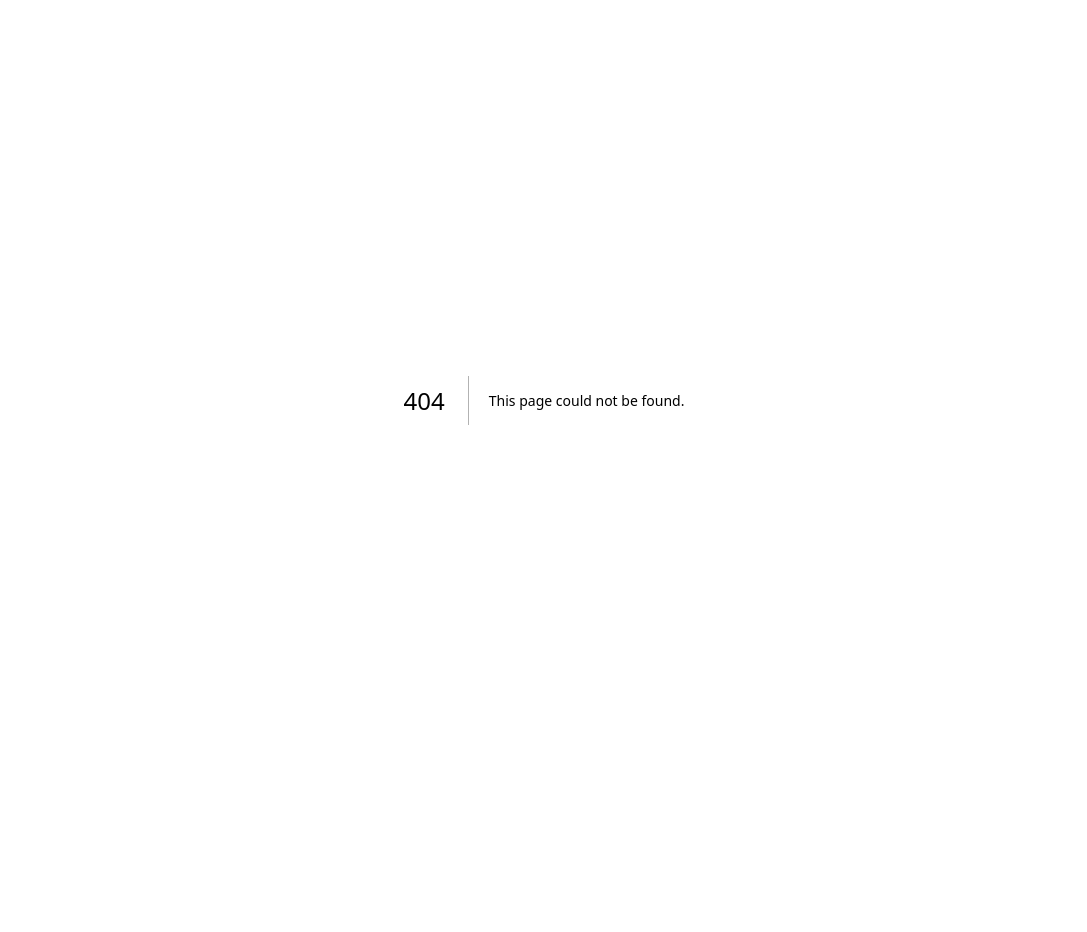
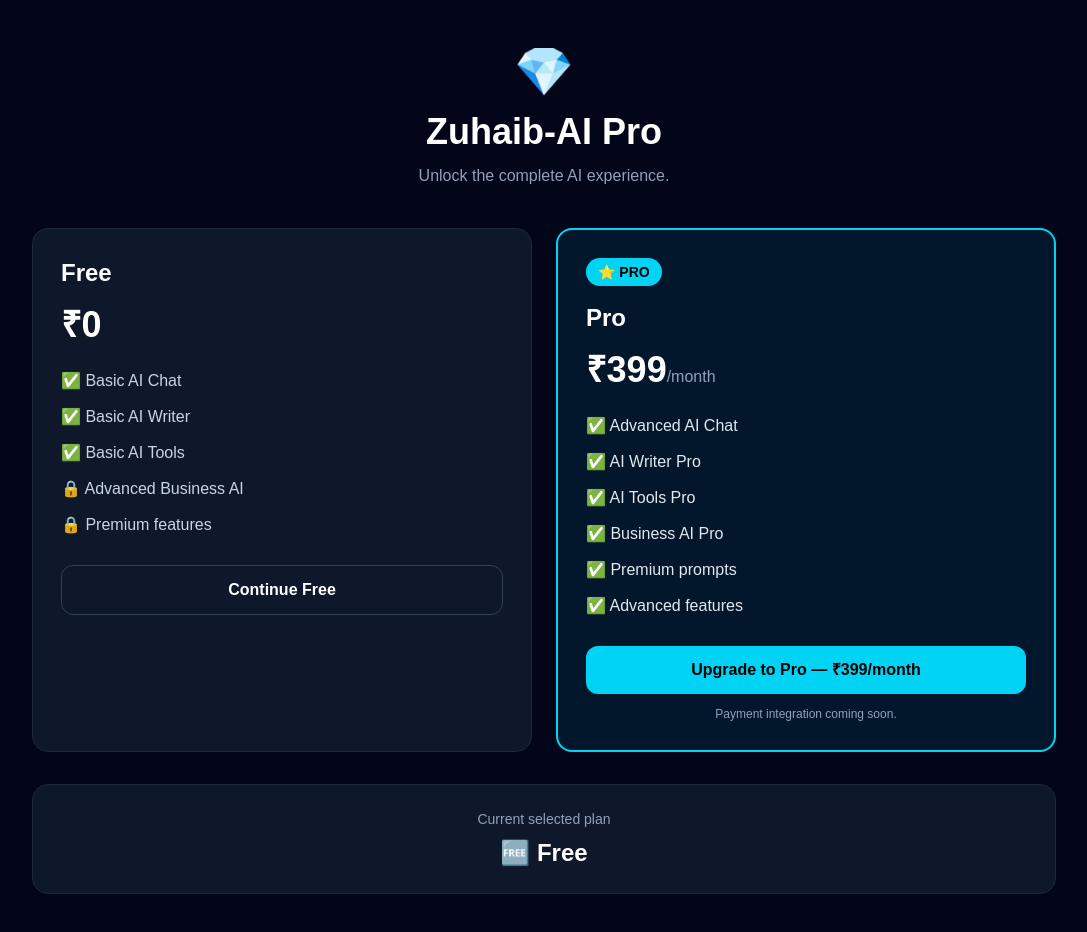
Before and after one commit to syedzuhaib072-max/zuhaib-AI, a Next.js app: page /proaccesss in a window 1280 px wide. Before the commit this address had no page. Shown: the top 932 px of the page, without its empty margins (96-1183 px from the left). Before the commit the page ends 800 px from the top, so only its background shows below. Built offline with nearby package versions, Linux system fonts and the light colour scheme.

Commit message:
Add Pro access protection

```diff
--- a/app/business/page.tsx
+++ b/app/business/page.tsx
@@ -1,6 +1,7 @@
 "use client";
 
-import { useState } from "react";
+import { useEffect, useState } from "react";
+import { isProUser } from "@/lib/proAccess";
 
 const businessTools = [
   {
@@ -54,10 +55,15 @@ const businessTools = [
 ];
 
 export default function BusinessPage() {
+  const [isPro, setIsPro] = useState(false);
   const [selectedTool, setSelectedTool] = useState(businessTools[0]);
   const [input, setInput] = useState("");
   const [result, setResult] = useState("");
   const [loading, setLoading] = useState(false);
+
+  useEffect(() => {
+    setIsPro(isProUser());
+  }, []);
 
   async function runBusinessAI() {
     if (!input.trim() || loading) return;
@@ -113,6 +119,44 @@ Give a practical, clear, professional answer that a small business owner can act
     setResult("");
   }
 
+  /* PRO LOCK */
+  if (!isPro) {
+    return (
+      <main className="min-h-screen bg-slate-950 px-5 py-12 text-white">
+        <div className="mx-auto max-w-xl text-center">
+          <div className="text-6xl">🔒</div>
+
+          <h1 className="mt-5 text-4xl font-bold">
+            Business AI Pro
+          </h1>
+
+          <p className="mt-4 text-slate-400">
+            This feature is available with Zuhaib-AI Pro.
+          </p>
+
+          <p className="mt-5 text-3xl font-bold">
+            ₹399
+            <span className="text-base font-normal text-slate-400">
+              /month
+            </span>
+          </p>
+
+          <a
+            href="/proaccesss"
+            className="mt-7 inline-block rounded-xl bg-cyan-400 px-7 py-3 font-bold text-black hover:bg-cyan-300"
+          >
+            💎 Upgrade to Pro
+          </a>
+
+          <p className="mt-4 text-xs text-slate-500">
+            Payment integration coming soon.
+          </p>
+        </div>
+      </main>
+    );
+  }
+
+  /* PRO BUSINESS AI */
   return (
     <main className="min-h-screen bg-slate-950 text-white">
       <div className="mx-auto max-w-6xl px-5 py-10">
@@ -128,6 +172,12 @@ Give a practical, clear, professional answer that a small business owner can act
           <p className="mt-3 text-slate-400">
             AI-powered tools to help you plan, market and grow your business.
           </p>
+
+          <div className="mt-4">
+            <span className="rounded-full border border-cyan-500/30 bg-cyan-500/10 px-4 py-2 text-sm text-cyan-300">
+              💎 Pro Active
+            </span>
+          </div>
         </div>
 
         {/* Business tools */}
--- /dev/null
+++ b/app/proaccesss/page.tsx
@@ -0,0 +1,99 @@
+"use client";
+
+import { useState } from "react";
+
+export default function ProAccessPage() {
+  const [plan, setPlan] = useState("Free");
+
+  return (
+    <main className="min-h-screen bg-slate-950 px-5 py-12 text-white">
+      <div className="mx-auto max-w-5xl">
+        <div className="text-center">
+          <div className="text-5xl">💎</div>
+
+          <h1 className="mt-4 text-4xl font-bold">
+            Zuhaib-AI Pro
+          </h1>
+
+          <p className="mt-3 text-slate-400">
+            Unlock the complete AI experience.
+          </p>
+        </div>
+
+        <div className="mt-10 grid gap-6 md:grid-cols-2">
+
+          {/* FREE */}
+          <div className="rounded-2xl border border-slate-800 bg-slate-900 p-7">
+            <h2 className="text-2xl font-bold">Free</h2>
+
+            <p className="mt-4 text-4xl font-bold">₹0</p>
+
+            <div className="mt-6 space-y-3 text-slate-300">
+              <p>✅ Basic AI Chat</p>
+              <p>✅ Basic AI Writer</p>
+              <p>✅ Basic AI Tools</p>
+              <p>🔒 Advanced Business AI</p>
+              <p>🔒 Premium features</p>
+            </div>
+
+            <button
+              onClick={() => setPlan("Free")}
+              className="mt-7 w-full rounded-xl border border-slate-700 px-5 py-3 font-bold hover:bg-slate-800"
+            >
+              Continue Free
+            </button>
+          </div>
+
+          {/* PRO */}
+          <div className="rounded-2xl border-2 border-cyan-400 bg-cyan-500/10 p-7">
+            <div className="inline-block rounded-full bg-cyan-400 px-3 py-1 text-sm font-bold text-black">
+              ⭐ PRO
+            </div>
+
+            <h2 className="mt-4 text-2xl font-bold">Pro</h2>
+
+            <p className="mt-4 text-4xl font-bold">
+              ₹399
+              <span className="text-base font-normal text-slate-400">
+                /month
+              </span>
+            </p>
+
+            <div className="mt-6 space-y-3 text-slate-200">
+              <p>✅ Advanced AI Chat</p>
+              <p>✅ AI Writer Pro</p>
+              <p>✅ AI Tools Pro</p>
+              <p>✅ Business AI Pro</p>
+              <p>✅ Premium prompts</p>
+              <p>✅ Advanced features</p>
+            </div>
+
+            <button
+             onClick={() => {
+  localStorage.setItem("zuhaib_pro", "true");
+  setPlan("Pro");
+}}
+              className="mt-7 w-full rounded-xl bg-cyan-400 px-5 py-3 font-bold text-black hover:bg-cyan-300"
+            >
+              Upgrade to Pro — ₹399/month
+            </button>
+
+            <p className="mt-3 text-center text-xs text-slate-400">
+              Payment integration coming soon.
+            </p>
+          </div>
+        </div>
+
+        <div className="mt-8 rounded-2xl border border-slate-800 bg-slate-900 p-6 text-center">
+          <p className="text-sm text-slate-400">
+            Current selected plan
+          </p>
+
+          <p className="mt-2 text-2xl font-bold">
+            {plan === "Pro" ? "💎 Pro" : "🆓 Free"}
+          </p>
+        </div>
+      </div>
+    </main>
+  );
+}
--- /dev/null
+++ b/lib/proAccess.ts
@@ -0,0 +1,19 @@
+export function isProUser(): boolean {
+  if (typeof window === "undefined") {
+    return false;
+  }
+
+  return localStorage.getItem("zuhaib_pro") === "true";
+}
+
+export function activateProDemo(): void {
+  if (typeof window !== "undefined") {
+    localStorage.setItem("zuhaib_pro", "true");
+  }
+}
+
+export function deactivateProDemo(): void {
+  if (typeof window !== "undefined") {
+    localStorage.removeItem("zuhaib_pro");
+  }
+}
```
